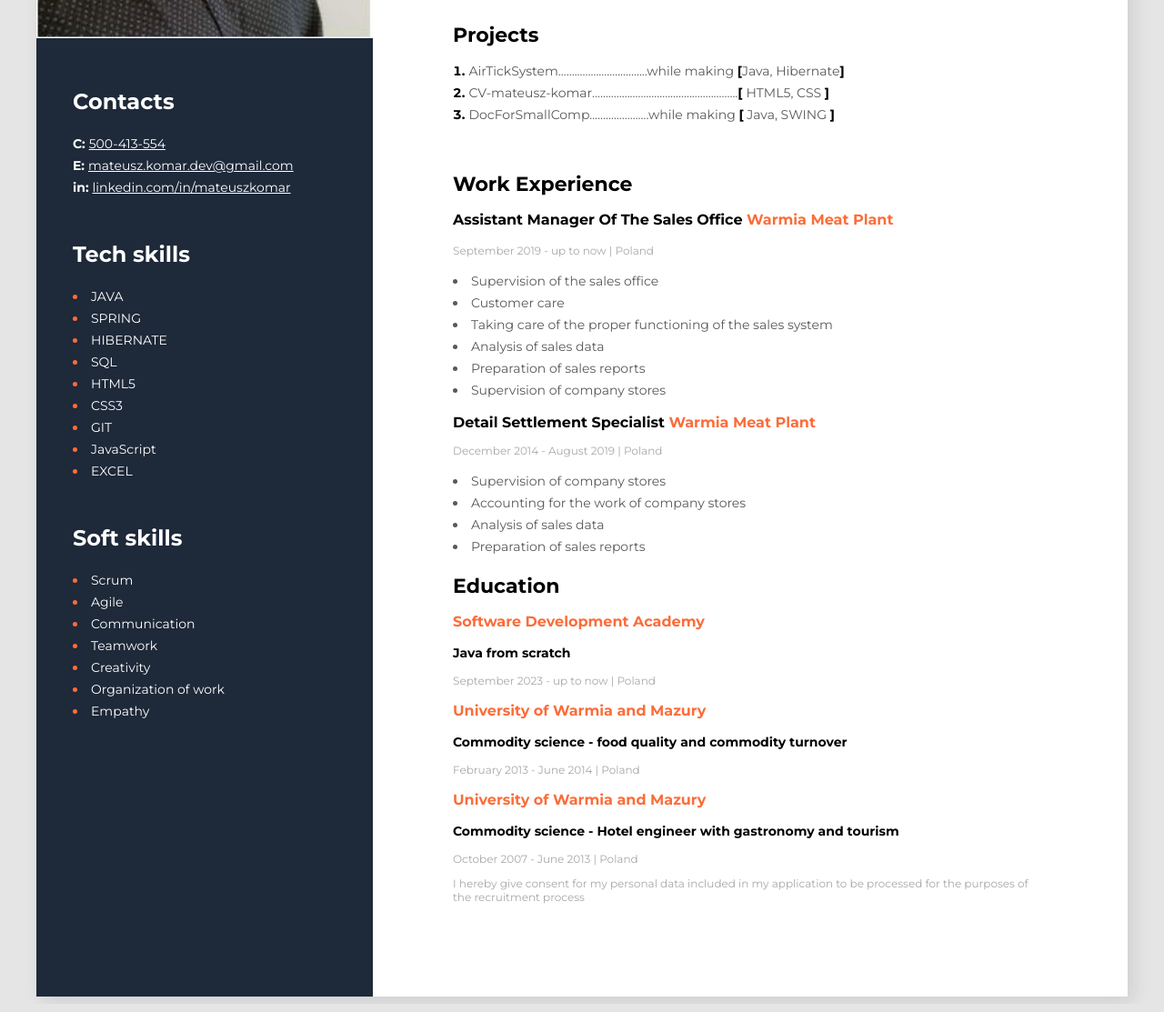
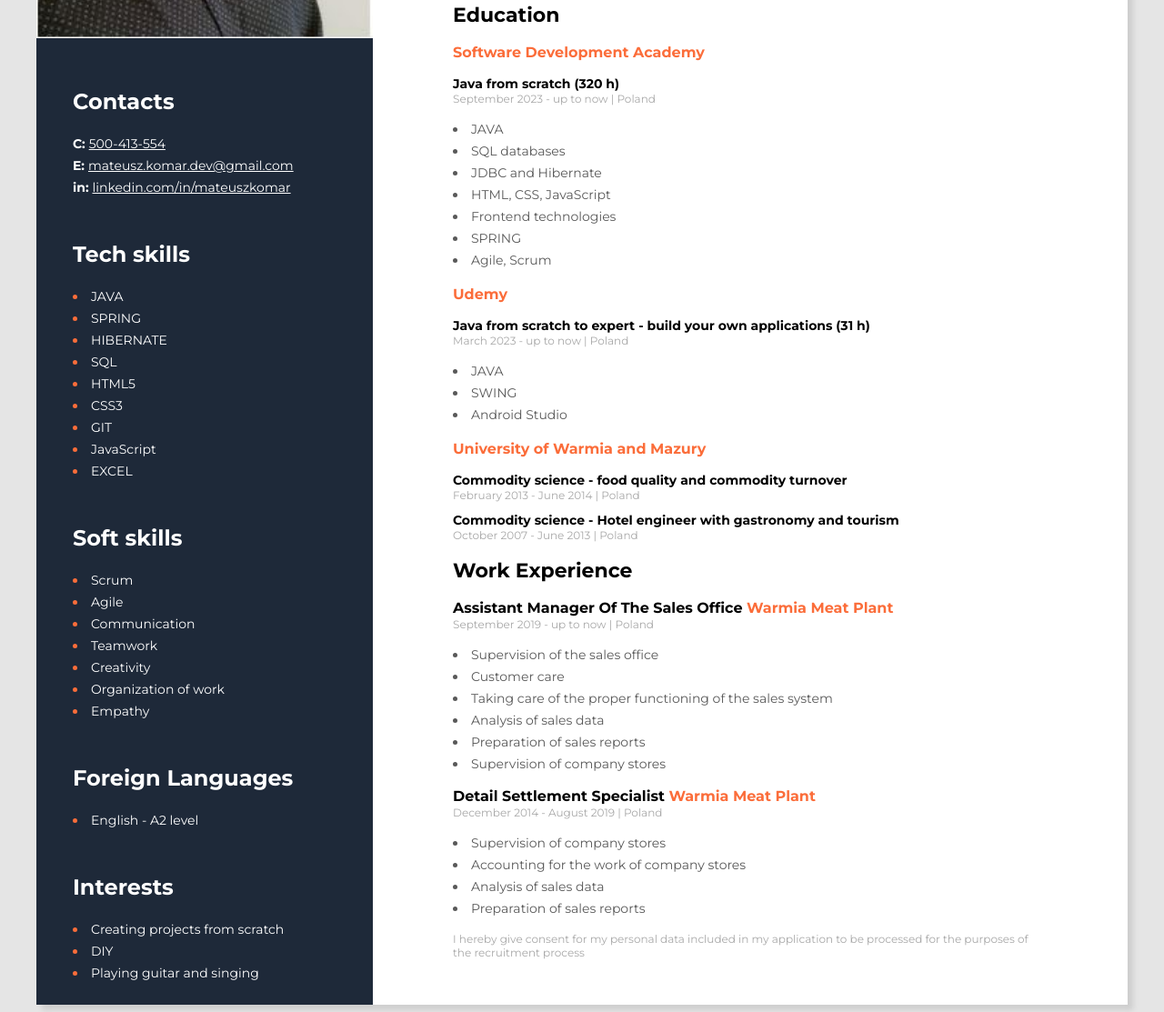
Before and after one commit to Matkaru/CV, a plain HTML site: page index.html in a window 1280 px wide. Shown: the part 461-1574 px from the top of the page at 91% size. Drawn offline with Linux system fonts and the light colour scheme.

Commit message:
change style and modification the blocks

```diff
--- a/index.html
+++ b/index.html
@@ -71,6 +71,47 @@
                     </ol>
                 </div>
                 <div>
+                    <h2 class="heder-primary">Education</h2>
+                    <h3 class="university-name">
+                        Software Development Academy
+                    </h3>
+                    <p class="job-title">Java from scratch (320 h)</p>
+                    <p class="job-date">September 2023 - up to now | Poland</p>
+                    <ul class="job-list">
+                        <li>JAVA</li>
+                        <li>SQL databases</li>
+                        <li>JDBC and Hibernate</li>
+                        <li>HTML, CSS, JavaScript</li>
+                        <li>Frontend technologies</li>
+                        <li>SPRING</li>
+                        <li>Agile, Scrum</li>
+                    </ul>
+
+                    <h3 class="university-name">Udemy</h3>
+                    <p class="job-title">
+                        Java from scratch to expert - build your own
+                        applications (31 h)
+                    </p>
+                    <p class="job-date">March 2023 - up to now | Poland</p>
+                    <ul class="job-list">
+                        <li>JAVA</li>
+                        <li>SWING</li>
+                        <li>Android Studio</li>
+                    </ul>
+                    <h3 class="university-name">
+                        University of Warmia and Mazury
+                    </h3>
+                    <p class="job-title">
+                        Commodity science - food quality and commodity turnover
+                    </p>
+                    <p class="job-date">February 2013 - June 2014 | Poland</p>
+                    <p class="job-title">
+                        Commodity science - Hotel engineer with gastronomy and
+                        tourism
+                    </p>
+                    <p class="job-date">October 2007 - June 2013 | Poland</p>
+                </div>
+                <div>
                     <h2 class="heder-primary">Work Experience</h2>
                     <h3 class="job-name">
                         Assistant Manager Of The Sales Office
@@ -103,29 +144,6 @@
                         <li>Analysis of sales data</li>
                         <li>Preparation of sales reports</li>
                     </ul>
-                </div>
-                <div>
-                    <h2 class="heder-primary">Education</h2>
-                    <h3 class="university-name">
-                        Software Development Academy
-                    </h3>
-                    <p class="job-title">Java from scratch</p>
-                    <p class="job-date">September 2023 - up to now | Poland</p>
-                    <h3 class="university-name">
-                        University of Warmia and Mazury
-                    </h3>
-                    <p class="job-title">
-                        Commodity science - food quality and commodity turnover
-                    </p>
-                    <p class="job-date">February 2013 - June 2014 | Poland</p>
-                    <h3 class="university-name">
-                        University of Warmia and Mazury
-                    </h3>
-                    <p class="job-title">
-                        Commodity science - Hotel engineer with gastronomy and
-                        tourism
-                    </p>
-                    <p class="job-date">October 2007 - June 2013 | Poland</p>
                 </div>
                 <div class="rodo">
                     I hereby give consent for my personal data included in my
@@ -212,6 +230,34 @@
                         </li>
                     </ul>
                 </div>
+                <div class="tech-skils-block">
+                    <h2 class="header-secondary">Foreign Languages</h2>
+                    <ul class="list-secondary">
+                        <li>
+                            <span class="list-secondary-item"
+                                >English - A2 level</span
+                            >
+                        </li>
+                    </ul>
+                </div>
+                <div class="tech-skils-block">
+                    <h2 class="header-secondary">Interests</h2>
+                    <ul class="list-secondary">
+                        <li>
+                            <span class="list-secondary-item"
+                                >Creating projects from scratch</span
+                            >
+                        </li>
+                        <li>
+                            <span class="list-secondary-item"> DIY</span>
+                        </li>
+                        <li>
+                            <span class="list-secondary-item">
+                                Playing guitar and singing</span
+                            >
+                        </li>
+                    </ul>
+                </div>
             </aside>
         </div>
     </body>
--- a/style.css
+++ b/style.css
@@ -9,7 +9,7 @@ body {
     width: 1200px;
     margin: 0 auto;
     background: #ffffff;
-    box-shadow: 6px 6px 20px rgba(0, 0, 0, 0.1);
+    box-shadow: 6px 6px 6px rgba(0, 0, 0, 0.1);
 }
 
 aside {
@@ -51,23 +51,28 @@ aside {
     margin-left: 40px;
 }
 main {
-    padding: 102px 88px 102px 88px;
+    padding: 20px 88px 50px 88px;
 }
 .main-description {
     width: 400px;
-    margin-bottom: 40px;
+    margin-bottom: 20px;
 }
 .job-title {
     font-weight: 700;
     font-size: 14px;
     line-height: 17px;
+    margin-bottom: 0;
+    margin-top: 2px;
 }
 h1 {
     font-weight: 700;
     font-size: 45px;
     line-height: 55px;
+    margin-bottom: 0;
+    margin-top: 0;
 }
 .description {
+    width: 400px;
     font-weight: 400;
     font-size: 14px;
     line-height: 24px;
@@ -75,7 +80,6 @@ h1 {
 }
 .projects {
     width: 485px;
-    margin-bottom: 51px;
 }
 .list-primary {
     font-style: normal;
@@ -86,6 +90,8 @@ h1 {
     padding-left: 0;
     padding-right: 0;
     list-style-position: inside;
+    margin-bottom: 0;
+    margin-top: 0;
 }
 .list-primary-item {
     font-weight: 400;
@@ -93,17 +99,18 @@ h1 {
     line-height: 24px;
     color: #595959;
     text-decoration: none;
+    margin-bottom: 0;
 }
 .heder-primary {
     font-weight: 700;
     font-size: 22px;
     line-height: 27px;
-    margin-bottom: 12px;
 }
 .job-name {
     font-weight: 700;
     font-size: 16px;
     line-height: 20px;
+    margin-bottom: 0;
 }
 .highlight {
     color: #fb6d3a;
@@ -113,6 +120,7 @@ h1 {
     font-size: 12px;
     line-height: 15px;
     color: #a8a8a8;
+    margin-top: 0;
 }
 .job-list {
     font-weight: 400;
@@ -133,4 +141,5 @@ h1 {
     font-size: 12px;
     line-height: 15px;
     color: #a8a8a8;
+    margin: 0;
 }
```
